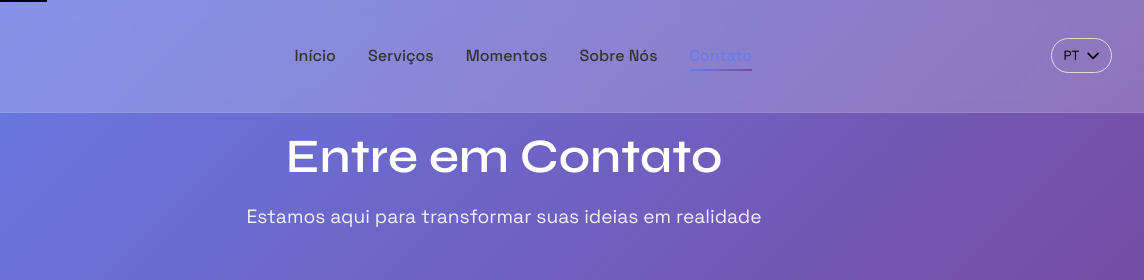
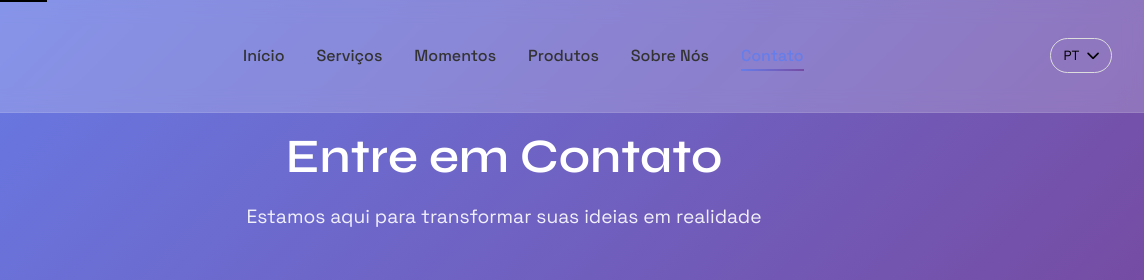
Before and after one commit to Kelvin5675/Divinosgraffic, a plain HTML site: page pages/contact.html in a window 1280 px wide. Shown: the top 280 px of the page, 136-1280 px from the left. Drawn offline with Linux system fonts and the light colour scheme.

```diff
--- a/pages/contact.html
+++ b/pages/contact.html
@@ -34,6 +34,9 @@
                     <li class="nav-item">
                         <a href="../index.html#momentos" class="nav-link" data-pt="Momentos"
                             data-en="Moments">Momentos</a>
+                    </li>
+                    <li class="nav-item">
+                        <a href="products.html" class="nav-link" data-pt="Produtos" data-en="Products">Produtos</a>
                     </li>
                     <li class="nav-item">
                         <a href="about.html" class="nav-link" data-pt="Sobre Nós" data-en="About Us">Sobre Nós</a>
```
Also changed, not shown: pages/products.html (+3 -0 lines).
